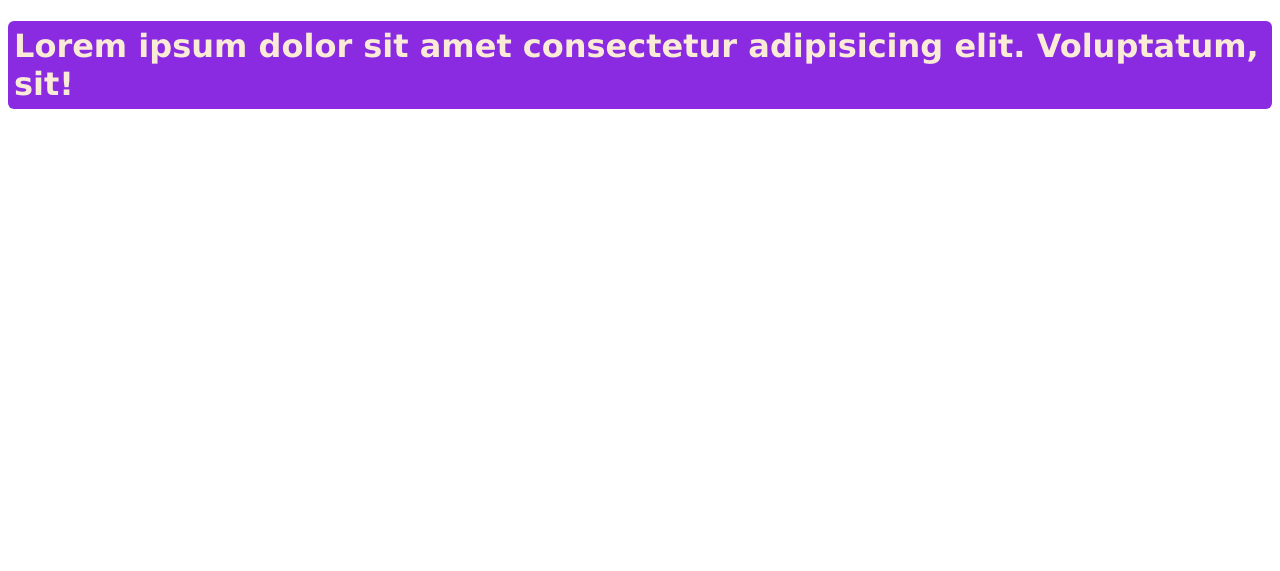
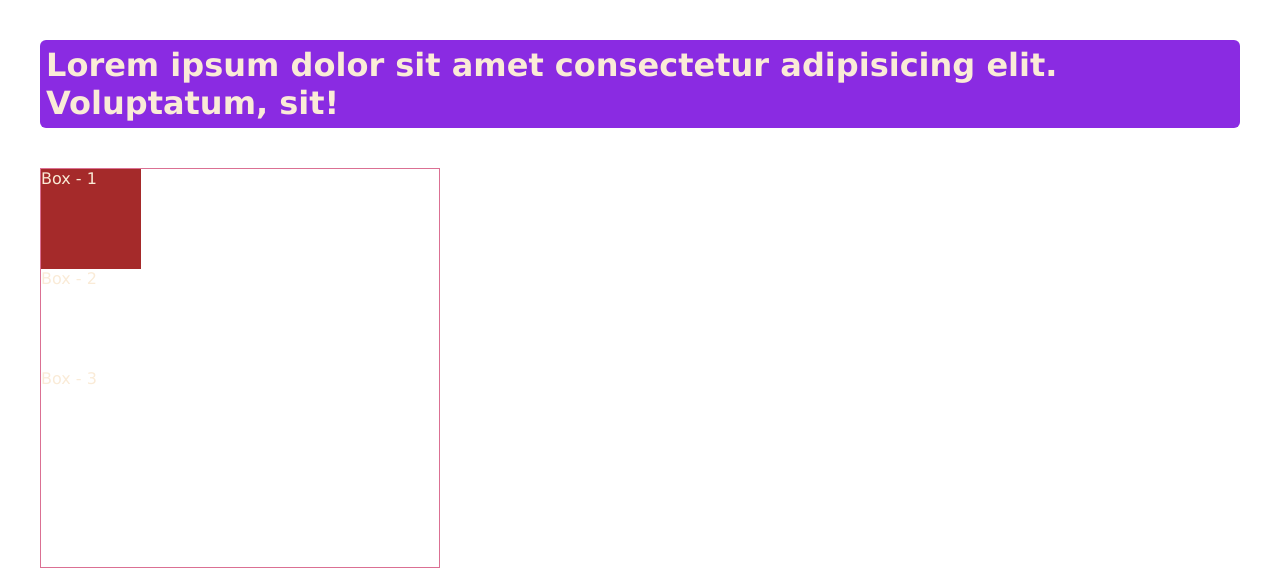
Before and after one commit to kmushfikur310/repo-1, a plain HTML site: page index.html in a window 1280 px wide. Drawn offline with Linux system fonts and the light colour scheme.

Commit message:
Box added

```diff
--- a/index.html
+++ b/index.html
@@ -8,5 +8,10 @@
 </head>
 <body>
     <h1>Lorem ipsum dolor sit amet consectetur adipisicing elit. Voluptatum, sit!</h1>
+    <div class="container">
+        <div class="box" id="box-1">Box - 1</div>
+        <div class="box" id="box-2">Box - 2</div>
+        <div class="box" id="box-3">Box - 3</div>
+    </div>
 </body>
 </html>
--- a/style.css
+++ b/style.css
@@ -1,3 +1,8 @@
+* {
+    margin: 0;
+    padding: 0;
+    box-sizing: border-box;
+}
 body {
     font-family: Verdana, Geneva, Tahoma, sans-serif;
 }
@@ -6,4 +11,19 @@ h1 {
     padding: 6px;
     color: antiquewhite;
     border-radius: 6px;
+    margin: 40px;
 }
+.container {
+    height: 400px;
+    width: 400px;
+    border: 1px solid palevioletred;
+    margin: 40px;
+}
+.box {
+    height: 100px;
+    width: 100px;
+    color: antiquewhite;
+}
+#box-1 {
+    background-color: brown;
+}
```
